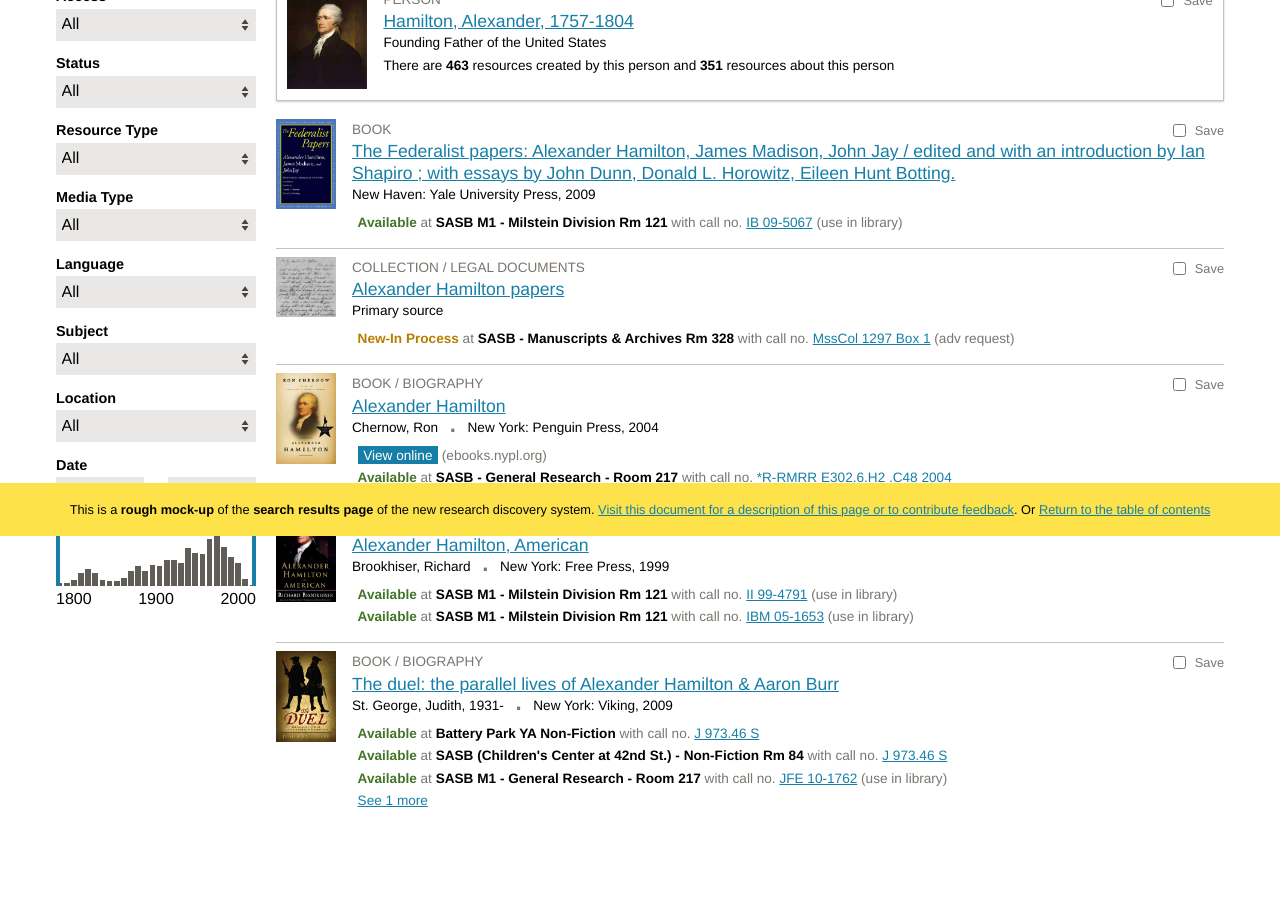
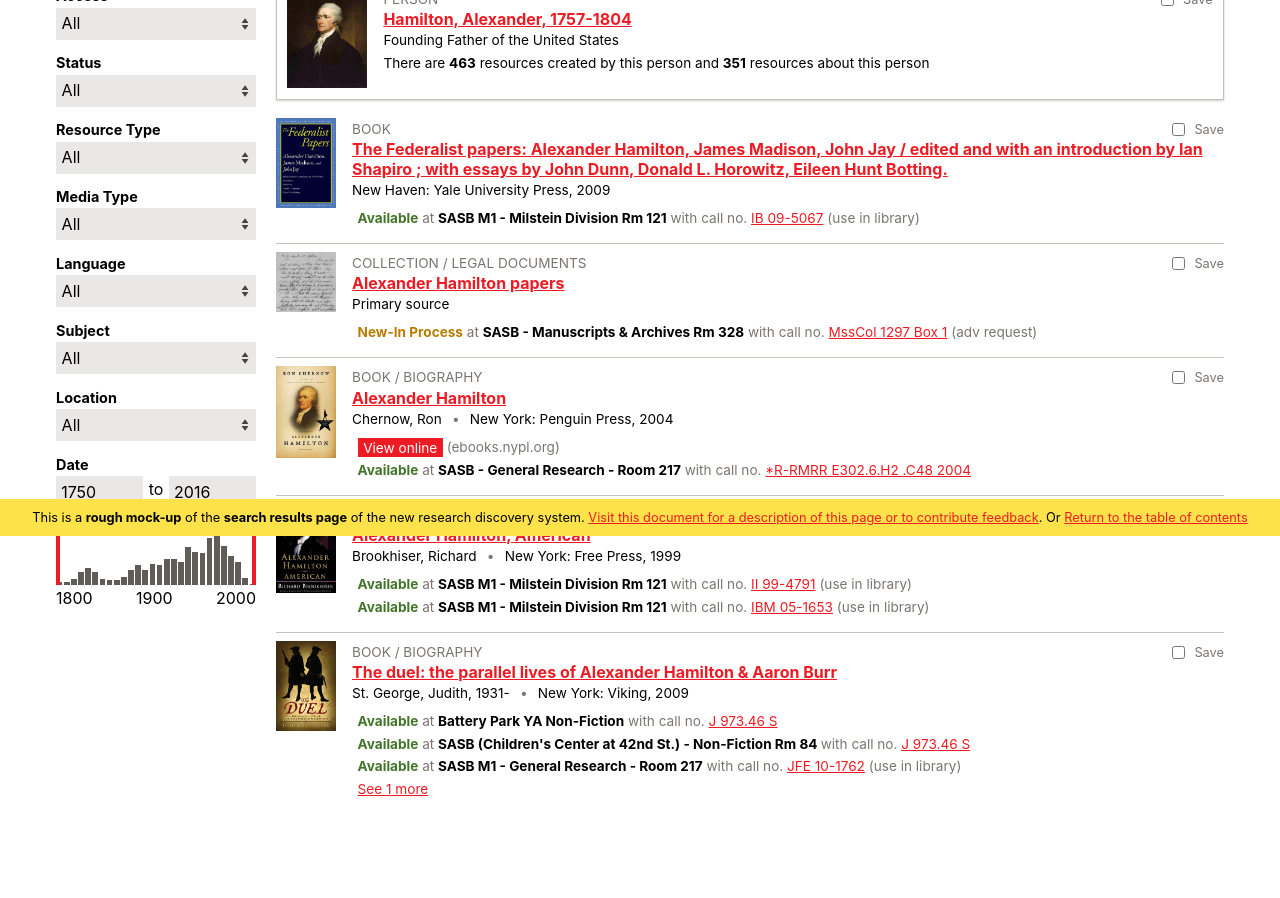
Before and after one commit to NYPL-discovery/discovery-designs, a website: page search/v1a.html in a window 1280 px wide. Shown: the part 264-1162 px from the top of the page. Drawn offline with Linux system fonts and the light colour scheme.

Commit message:
change links to nypl red, change focus to nypl orange

```diff
--- a/search/v1a.html
+++ b/search/v1a.html
@@ -52,7 +52,7 @@
             <div class="image">
               <img src="../img/alexander_hamilton.png" alt="Alexander Hamilton" />
             </div>
-            <a href="#" class="link">
+            <a href="#alexander-hamilton" class="link">
               <span class="type">Person</span>
               <span class="title">Hamilton, Alexander, 1757-1804</span>
               <span class="description">Founding Father of the United States</span>
@@ -62,7 +62,7 @@
             <div class="image">
               <img src="../img/federalist_papers.jpg" alt="The Federalist papers"/>
             </div>
-            <a href="#" class="link">
+            <a href="#federalist_papers" class="link">
               <span class="type">Book</span>
               <span class="title">The Federalist papers: Alexander Hamilton, James Madison, John Jay</span>
               <span class="description">New Haven: Yale University Press, 2009</span>
@@ -72,7 +72,7 @@
             <div class="image">
               <img src="../img/alexander_hamilton_papers.jpg" alt="Alexander Hamilton papers"/>
             </div>
-            <a href="#" class="link">
+            <a href="#alexander_hamilton_papers" class="link">
               <span class="type">Collection / Legal documents</span>
               <span class="title">Alexander Hamilton papers</span>
               <span class="description">Primary source</span>
@@ -82,7 +82,7 @@
             <div class="image">
               <img src="../img/alexander_hamilton_chernow.jpg" alt="Alexander Hamilton" />
             </div>
-            <a href="#" class="link">
+            <a href="#alexander_hamilton_chernow" class="link">
               <span class="type">Book / Biography</span>
               <span class="title">Alexander Hamilton</span>
               <span class="description">Chernow, Ron <span class="divider"></span> New York: Penguin Press, 2004</span>
@@ -92,13 +92,13 @@
             <div class="image">
               <img src="../img/alexander_hamilton_american.jpg" alt="Alexander Hamilton, American" />
             </div>
-            <a href="#" class="link">
+            <a href="#alexander_hamilton_american" class="link">
               <span class="type">Book / Biography</span>
               <span class="title">Alexander Hamilton, American</span>
               <span class="description">Brookhiser, Richard <span class="divider"></span> New York: Free Press, 1999</span>
             </a>
           </div>
-          <a href="#" class="link-full">See all 59,411 results</a>
+          <a href="#full-results" class="link-full">See all 59,411 results</a>
         </div>
       </div>
       <nav class="main-nav">
@@ -323,7 +323,7 @@
             </div>
             <div class="result-text">
               <div class="type">Person</div>
-              <a href="#" class="title">Hamilton, Alexander, 1757-1804</a>
+              <a href="#alexander-hamilton" class="title">Hamilton, Alexander, 1757-1804</a>
               <div class="description">Founding Father of the United States</div>
               <div class="description">There are <strong>463</strong> resources created by this person and <strong>351</strong> resources about this person</div>
               <label class="select-label" for="select_001">
@@ -338,11 +338,11 @@
             </div>
             <div class="result-text">
               <div class="type">Book</div>
-              <a href="#"  class="title">The Federalist papers: Alexander Hamilton, James Madison, John Jay / edited and with an introduction by Ian Shapiro ; with essays by John Dunn, Donald L. Horowitz, Eileen Hunt Botting.</a>
+              <a href="#federalist-papers"  class="title">The Federalist papers: Alexander Hamilton, James Madison, John Jay / edited and with an introduction by Ian Shapiro ; with essays by John Dunn, Donald L. Horowitz, Eileen Hunt Botting.</a>
               <div class="description">New Haven: Yale University Press, 2009</div>
               <div class="bib-items">
                 <div class="bib-item">
-                  <span class="status available">Available</span> at <span class="location">SASB M1 - Milstein Division Rm 121</span> with call no. <a href="#" class="call-no">IB 09-5067</a> (use in library)
+                  <span class="status available">Available</span> at <span class="location">SASB M1 - Milstein Division Rm 121</span> with call no. <a href="#IB 09-5067" class="call-no">IB 09-5067</a> (use in library)
                 </div>
               </div>
               <label class="select-label" for="select_002">
@@ -357,11 +357,11 @@
             </div>
             <div class="result-text">
               <div class="type">Collection / Legal documents</div>
-              <a href="#" class="title">Alexander Hamilton papers</a>
+              <a href="#alexander-hamilton-papers" class="title">Alexander Hamilton papers</a>
               <div class="description">Primary source</div>
               <div class="bib-items">
                 <div class="bib-item">
-                  <span class="status new-in-process">New-In Process</span> at <span class="location">SASB - Manuscripts &amp; Archives Rm 328</span> with call no. <a href="#" class="call-no">MssCol 1297  Box 1</a> (adv request)
+                  <span class="status new-in-process">New-In Process</span> at <span class="location">SASB - Manuscripts &amp; Archives Rm 328</span> with call no. <a href="#MssCol 1297  Box 1" class="call-no">MssCol 1297  Box 1</a> (adv request)
                 </div>
               </div>
               <label class="select-label" for="select_003">
@@ -376,14 +376,14 @@
             </div>
             <div class="result-text">
               <div class="type">Book / Biography</div>
-              <a href="#"  class="title">Alexander Hamilton</a>
+              <a href="#hamilton-chernow"  class="title">Alexander Hamilton</a>
               <div class="description">Chernow, Ron <span class="divider"></span> New York: Penguin Press, 2004</div>
               <div class="bib-items">
                 <div class="bib-item">
-                  <a href="#" class="view-online">View online</a> (ebooks.nypl.org)
+                  <a href="#view-online" class="view-online">View online</a> (ebooks.nypl.org)
                 </div>
                 <div class="bib-item">
-                  <span class="status available">Available</span> at <span class="location">SASB - General Research - Room 217</span> with call no. <a href="#" class="call-no">*R-RMRR E302.6.H2 .C48 2004</a>
+                  <span class="status available">Available</span> at <span class="location">SASB - General Research - Room 217</span> with call no. <a href="#R-RMRR E302.6.H2 .C48 2004" class="call-no">*R-RMRR E302.6.H2 .C48 2004</a>
                 </div>
               </div>
               <label class="select-label" for="select_004">
@@ -398,14 +398,14 @@
             </div>
             <div class="result-text">
               <div class="type">Book / Biography</div>
-              <a href="#"  class="title">Alexander Hamilton, American</a>
+              <a href="#hamilton-american"  class="title">Alexander Hamilton, American</a>
               <div class="description">Brookhiser, Richard <span class="divider"></span> New York: Free Press, 1999</div>
               <div class="bib-items">
                 <div class="bib-item">
-                  <span class="status available">Available</span> at <span class="location">SASB M1 - Milstein Division Rm 121</span> with call no. <a href="#" class="call-no">II 99-4791</a> (use in library)
+                  <span class="status available">Available</span> at <span class="location">SASB M1 - Milstein Division Rm 121</span> with call no. <a href="#II 99-4791" class="call-no">II 99-4791</a> (use in library)
                 </div>
                 <div class="bib-item">
-                  <span class="status available">Available</span> at <span class="location">SASB M1 - Milstein Division Rm 121</span> with call no. <a href="#" class="call-no">IBM 05-1653</a> (use in library)
+                  <span class="status available">Available</span> at <span class="location">SASB M1 - Milstein Division Rm 121</span> with call no. <a href="#IBM 05-1653" class="call-no">IBM 05-1653</a> (use in library)
                 </div>
               </div>
               <label class="select-label" for="select_005">
@@ -420,23 +420,23 @@
             </div>
             <div class="result-text">
               <div class="type">Book / Biography</div>
-              <a href="#" class="title">The duel: the parallel lives of Alexander Hamilton &amp; Aaron Burr</a>
+              <a href="#the-duel" class="title">The duel: the parallel lives of Alexander Hamilton &amp; Aaron Burr</a>
               <div class="description">St. George, Judith, 1931- <span class="divider"></span> New York: Viking, 2009</div>
               <div class="bib-items">
                 <div class="bib-item">
-                  <span class="status available">Available</span> at <span class="location">Battery Park YA Non-Fiction</span> with call no. <a href="#" class="call-no">J 973.46 S</a>
+                  <span class="status available">Available</span> at <span class="location">Battery Park YA Non-Fiction</span> with call no. <a href="#the-duel" class="call-no">J 973.46 S</a>
                 </div>
                 <div class="bib-item">
-                  <span class="status available">Available</span> at <span class="location">SASB (Children's Center at 42nd St.) - Non-Fiction Rm 84	</span> with call no. <a href="#" class="call-no">J 973.46 S</a>
+                  <span class="status available">Available</span> at <span class="location">SASB (Children's Center at 42nd St.) - Non-Fiction Rm 84	</span> with call no. <a href="#J 973.46 S" class="call-no">J 973.46 S</a>
                 </div>
                 <div class="bib-item">
-                  <span class="status available">Available</span> at <span class="location">SASB M1 - General Research - Room 217</span> with call no. <a href="#" class="call-no">JFE 10-1762</a> (use in library)
+                  <span class="status available">Available</span> at <span class="location">SASB M1 - General Research - Room 217</span> with call no. <a href="#JFE 10-1762" class="call-no">JFE 10-1762</a> (use in library)
                 </div>
                 <div class="bib-item">
-                  <a href="#" class="bib-item-more-link">See 1 more</a>
+                  <a href="#see-more" class="bib-item-more-link">See 1 more</a>
                 </div>
                 <div class="bib-item more">
-                  <span class="status in-transit">In transit +1 hold</span> at <span class="location">SASB (Children's Center at 42nd St.) - Non-Fiction Rm 84</span> with call no. <a href="#" class="call-no">J 973.46 S</a>
+                  <span class="status in-transit">In transit +1 hold</span> at <span class="location">SASB (Children's Center at 42nd St.) - Non-Fiction Rm 84</span> with call no. <a href="#J 973.46 S" class="call-no">J 973.46 S</a>
                 </div>
               </div>
               <label class="select-label" for="select_006">
--- a/src/scss/_base.scss
+++ b/src/scss/_base.scss
@@ -3,9 +3,10 @@
 @import "normalize";
 
 html {
-  font-family: Helvetica, Arial, sans-serif;
+  font-family: -apple-system, BlinkMacSystemFont, "Segoe UI", Roboto, Helvetica, Arial, sans-serif, "Apple Color Emoji", "Segoe UI Emoji", "Segoe UI Symbol";
   font-size: 16px;
   line-height: 1.65;
+  -webkit-font-smoothing: antialiased;
 }
 
 body {
@@ -70,6 +71,16 @@ li {
   margin-top: 0;
 }
 
+a, input, select, button {
+  border-radius: 0;
+
+  &:focus {
+    outline-color: $focuscolor;
+    outline-style: solid;
+    outline-width: $focuswidth;
+  }
+}
+
 select {
   -moz-appearance: none;
   -webkit-appearance: none;
@@ -114,7 +125,7 @@ nav {
 .feedback {
   background: $yellow;
   width: 100%;
-  padding: 1rem;
+  padding: 0.5rem 1rem;
   text-align: center;
   position: fixed;
   bottom: 0;
--- a/src/scss/_variables.scss
+++ b/src/scss/_variables.scss
@@ -21,9 +21,14 @@ $darkorange: darken($orange, 20%);
 
 // Components
 $textcolor: $black;
-$linkcolor: darken($blue, 10%);
+$linkcolor: $red;
 $linkhovercolor: lighten($linkcolor, 10%);
-$linkvisitedcolor: darken($linkcolor, 12%);
+$linkvisitedcolor: darken($linkcolor, 20%);
+$searchcolor: $blue;
+$searchcolordark: $darkblue;
+$searchcolorlight: lighten($searchcolor, 20%);
+$focuswidth: 3px;
+$focuscolor: $orange;
 
 // Layout
 $containerWidth: 1200px;
--- a/src/scss/search.scss
+++ b/src/scss/search.scss
@@ -337,8 +337,9 @@ $facetsWidth: 200px;
     }
 
     .title {
-      font-size: 1.1rem;
+      font-size: 1rem;
       line-height: 1.2;
+      font-weight: bold;
     }
 
     .description {
```
Also changed, not shown: src/scss/_header.scss (+7 -5 lines), src/scss/index.scss (+8 -0 lines), css/index.css, css/search.css.
